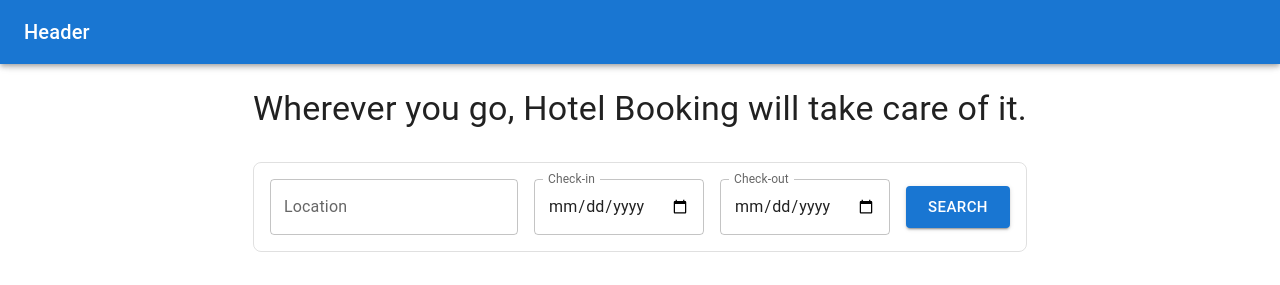
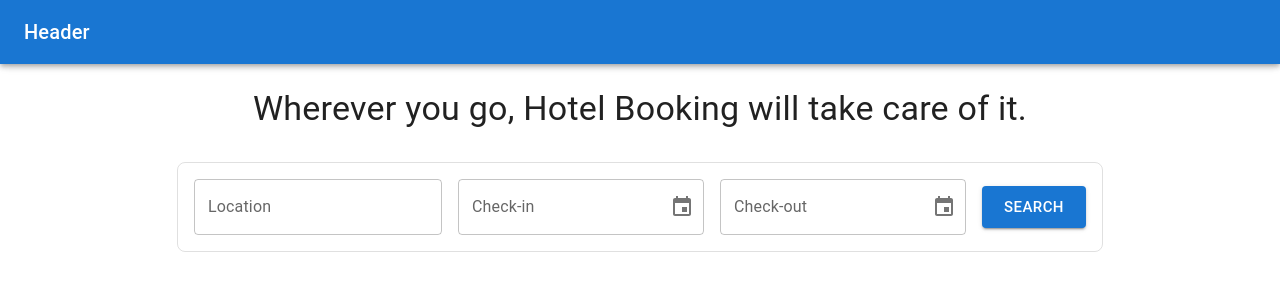
Before and after one commit to mimeo02/booking_tour, a React (Create React App) app: page / in a window 1280 px wide. Shown: the top 285 px of the page. Built offline with nearby package versions, Linux system fonts and the light colour scheme.

Commit message:
feat: update datepicker lib

```diff
--- a/package.json
+++ b/package.json
@@ -7,6 +7,7 @@
     "@emotion/styled": "^11.14.1",
     "@mui/icons-material": "^7.3.5",
     "@mui/material": "^7.3.5",
+    "@mui/x-date-pickers": "^8.17.0",
     "@testing-library/dom": "^10.4.1",
     "@testing-library/jest-dom": "^6.9.1",
     "@testing-library/react": "^16.3.0",
@@ -16,6 +17,7 @@
     "@types/react": "^19.2.2",
     "@types/react-dom": "^19.2.2",
     "axios": "^1.13.2",
+    "dayjs": "^1.11.19",
     "formik": "^2.4.6",
     "jotai": "^2.15.1",
     "react": "^19.2.0",
--- a/src/App.tsx
+++ b/src/App.tsx
@@ -2,6 +2,8 @@ import { Box } from "@mui/material";
 import { RouterProvider } from "react-router-dom";
 import "./App.css";
 import routes from "./routes/routes";
+import { LocalizationProvider } from "@mui/x-date-pickers";
+import { AdapterDayjs } from "@mui/x-date-pickers/AdapterDayjs";
 
 function App() {
   return (
@@ -13,7 +15,9 @@ function App() {
         justifyContent: "center",
       }}
     >
-      <RouterProvider router={routes} />
+      <LocalizationProvider dateAdapter={AdapterDayjs}>
+        <RouterProvider router={routes} />
+      </LocalizationProvider>
     </Box>
   );
 }
--- a/src/pages/Dashboard.tsx
+++ b/src/pages/Dashboard.tsx
@@ -10,6 +10,7 @@ import {
   Typography,
 } from "@mui/material";
 import { useNavigate } from "react-router-dom";
+import { DatePicker } from "@mui/x-date-pickers/DatePicker";
 
 const hotelList = [
   {
@@ -77,16 +78,8 @@ const Dashboard = () => {
         }}
       >
         <TextField label="Location" variant="outlined" />
-        <TextField
-          label="Check-in"
-          type="date"
-          InputLabelProps={{ shrink: true }}
-        />
-        <TextField
-          label="Check-out"
-          type="date"
-          InputLabelProps={{ shrink: true }}
-        />
+        <DatePicker label="Check-in" />
+        <DatePicker label="Check-out" />
         <Button variant="contained" size="large">
           Search
         </Button>
```
Also changed, not shown: 1 other file (tests, documents, lock files or other folders).
